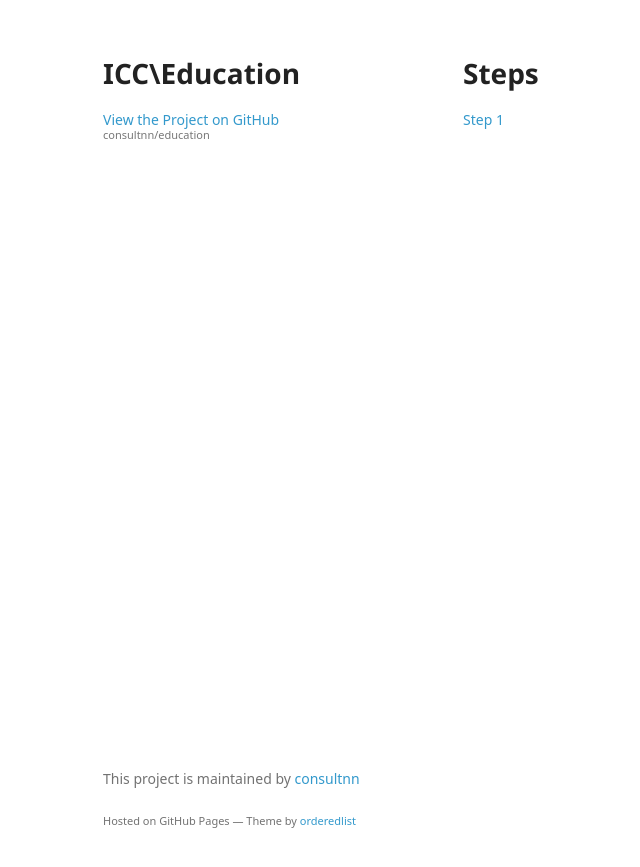
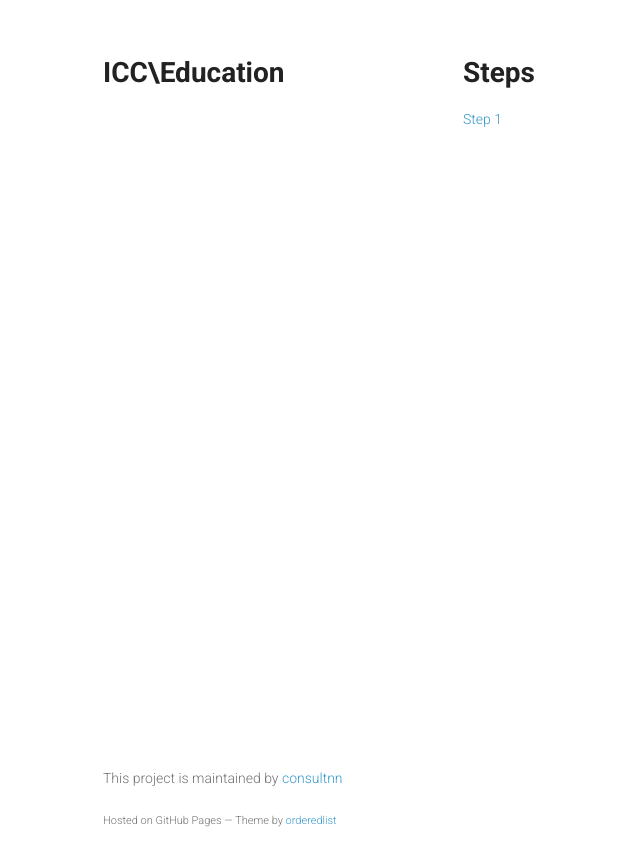
Before and after one commit to consultnn/education, a Jekyll site: the page built from index.md, in a window 1280 px wide. Shown: the top 867 px of the page, without its empty margins (107-747 px from the left). Built offline with Jekyll 4.4.1, drawn with Linux system fonts in a browser that asks for light colours; some web fonts are replaced; Markdown is read by kramdown in place of the engine named in the settings.

Commit message:
change theme, fix fonts

```diff
--- a/_layouts/index.html
+++ b/_layouts/index.html
@@ -5,8 +5,9 @@
     <meta http-equiv="X-UA-Compatible" content="chrome=1">
     <title>{{ page.title }}</title>
 
+    <link href='https://fonts.googleapis.com/css?family=Roboto:300,700&subset=latin,cyrillic' rel='stylesheet' type='text/css'>
     <link rel="stylesheet" href="/education/stylesheets/styles.css">
-    <link rel="stylesheet" href="/education/stylesheets/github-light.css">
+    <link rel="stylesheet" href="/education/stylesheets/github-dark.css">
     <meta name="viewport" content="width=device-width">
     <!--[if lt IE 9]>
     <script src="//html5shiv.googlecode.com/svn/trunk/html5.js"></script>
@@ -16,16 +17,19 @@
 <div class="wrapper">
     <header>
         <h1>ICC\Education</h1>
+
         <p></p>
-
-        <p class="view"><a href="https://github.com/consultnn/education">View the Project on GitHub <small>consultnn/education</small></a></p>
     </header>
     <section>
         {{content}}
     </section>
     <footer>
         <p>This project is maintained by <a href="https://github.com/consultnn">consultnn</a></p>
-        <p><small>Hosted on GitHub Pages &mdash; Theme by <a href="https://github.com/orderedlist">orderedlist</a></small></p>
+
+        <p>
+            <small>Hosted on GitHub Pages &mdash; Theme by <a href="https://github.com/orderedlist">orderedlist</a>
+            </small>
+        </p>
     </footer>
 </div>
 <script src="/education/javascripts/scale.fix.js"></script>
--- a/stylesheets/styles.css
+++ b/stylesheets/styles.css
@@ -1,63 +1,7 @@
-@font-face {
-  font-family: 'Noto Sans';
-  font-weight: 400;
-  font-style: normal;
-  src: url('../fonts/Noto-Sans-regular/Noto-Sans-regular.eot');
-  src: url('../fonts/Noto-Sans-regular/Noto-Sans-regular.eot?#iefix') format('embedded-opentype'),
-       local('Noto Sans'),
-       local('Noto-Sans-regular'),
-       url('../fonts/Noto-Sans-regular/Noto-Sans-regular.woff2') format('woff2'),
-       url('../fonts/Noto-Sans-regular/Noto-Sans-regular.woff') format('woff'),
-       url('../fonts/Noto-Sans-regular/Noto-Sans-regular.ttf') format('truetype'),
-       url('../fonts/Noto-Sans-regular/Noto-Sans-regular.svg#NotoSans') format('svg');
-}
-
-@font-face {
-  font-family: 'Noto Sans';
-  font-weight: 700;
-  font-style: normal;
-  src: url('../fonts/Noto-Sans-700/Noto-Sans-700.eot');
-  src: url('../fonts/Noto-Sans-700/Noto-Sans-700.eot?#iefix') format('embedded-opentype'),
-       local('Noto Sans Bold'),
-       local('Noto-Sans-700'),
-       url('../fonts/Noto-Sans-700/Noto-Sans-700.woff2') format('woff2'),
-       url('../fonts/Noto-Sans-700/Noto-Sans-700.woff') format('woff'),
-       url('../fonts/Noto-Sans-700/Noto-Sans-700.ttf') format('truetype'),
-       url('../fonts/Noto-Sans-700/Noto-Sans-700.svg#NotoSans') format('svg');
-}
-
-@font-face {
-  font-family: 'Noto Sans';
-  font-weight: 400;
-  font-style: italic;
-  src: url('../fonts/Noto-Sans-italic/Noto-Sans-italic.eot');
-  src: url('../fonts/Noto-Sans-italic/Noto-Sans-italic.eot?#iefix') format('embedded-opentype'),
-       local('Noto Sans Italic'),
-       local('Noto-Sans-italic'),
-       url('../fonts/Noto-Sans-italic/Noto-Sans-italic.woff2') format('woff2'),
-       url('../fonts/Noto-Sans-italic/Noto-Sans-italic.woff') format('woff'),
-       url('../fonts/Noto-Sans-italic/Noto-Sans-italic.ttf') format('truetype'),
-       url('../fonts/Noto-Sans-italic/Noto-Sans-italic.svg#NotoSans') format('svg');
-}
-
-@font-face {
-  font-family: 'Noto Sans';
-  font-weight: 700;
-  font-style: italic;
-  src: url('../fonts/Noto-Sans-700italic/Noto-Sans-700italic.eot');
-  src: url('../fonts/Noto-Sans-700italic/Noto-Sans-700italic.eot?#iefix') format('embedded-opentype'),
-       local('Noto Sans Bold Italic'),
-       local('Noto-Sans-700italic'),
-       url('../fonts/Noto-Sans-700italic/Noto-Sans-700italic.woff2') format('woff2'),
-       url('../fonts/Noto-Sans-700italic/Noto-Sans-700italic.woff') format('woff'),
-       url('../fonts/Noto-Sans-700italic/Noto-Sans-700italic.ttf') format('truetype'),
-       url('../fonts/Noto-Sans-700italic/Noto-Sans-700italic.svg#NotoSans') format('svg');
-}
-
 body {
   background-color: #fff;
   padding:50px;
-  font: 14px/1.5 "Noto Sans", "Helvetica Neue", Helvetica, Arial, sans-serif;
+  font: 14px/1.5 "Roboto", "Helvetica Neue", Helvetica, Arial, sans-serif;
   color:#727272;
   font-weight:400;
 }
```
Lines whose indentation alone changed are shown as unchanged.
